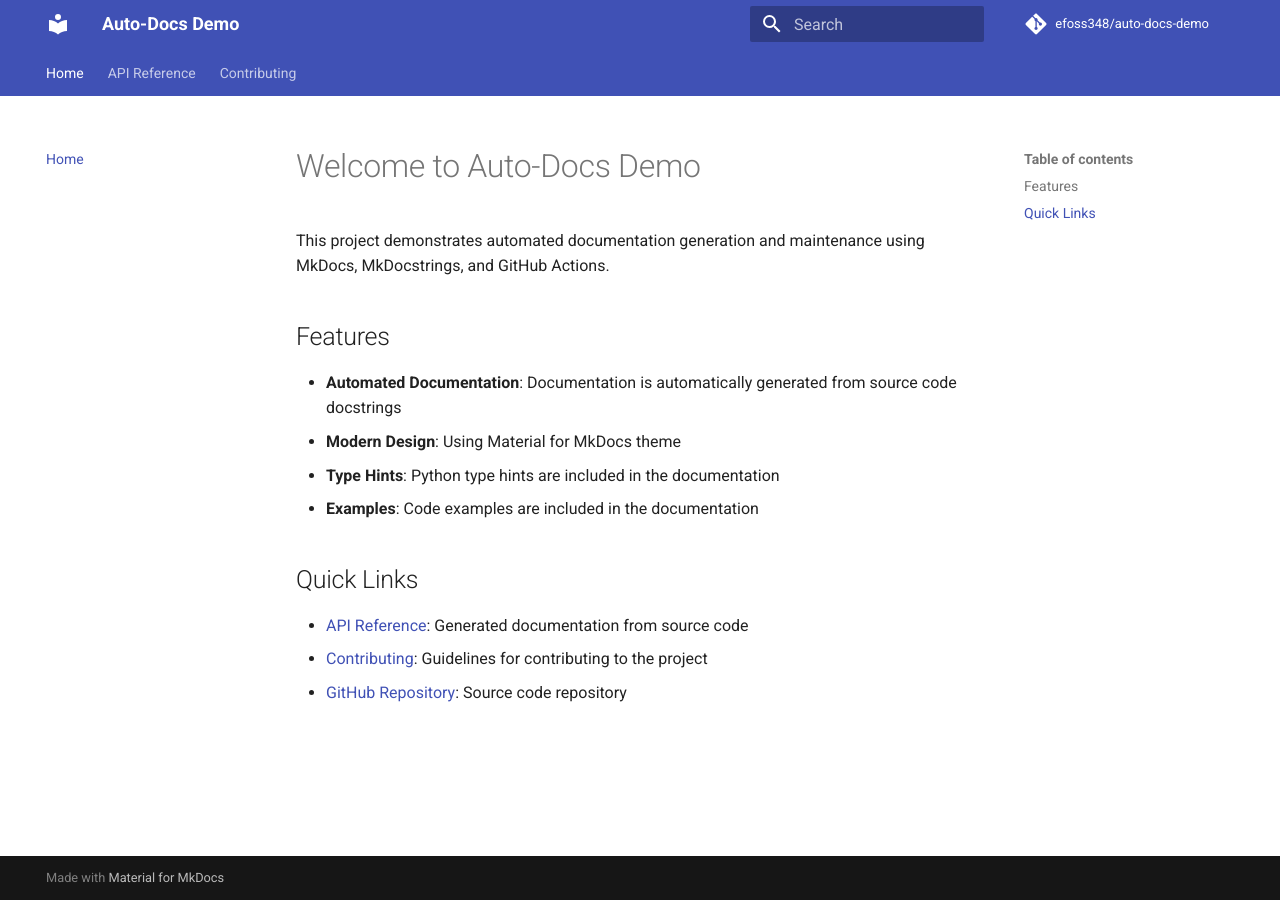
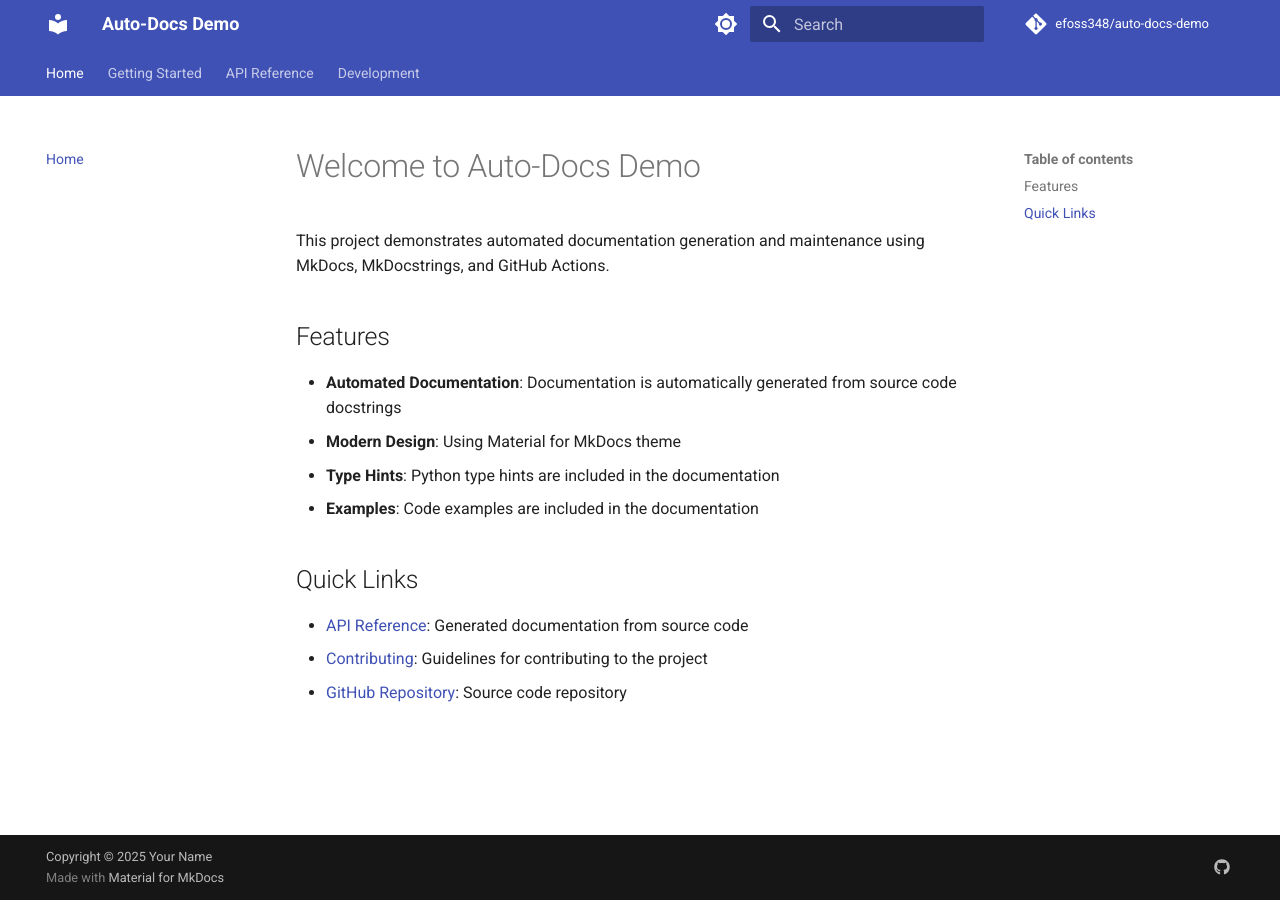
Before and after one commit to efoss348/auto-docs-demo, an MkDocs documentation site: the page built from docs/index.md, in a window 1280 px wide. Built offline with MkDocs 1.6.1 and Material for MkDocs 9.7.7, drawn with Linux system fonts in a browser that asks for light colours; comment, search, counter and statistics services are not loaded.

```diff
--- a/mkdocs.yml
+++ b/mkdocs.yml
@@ -6,6 +6,31 @@ theme:
     - navigation.sections
     - navigation.expand
     - search.highlight
+    - content.code.copy
+  palette:
+    - media: "(prefers-color-scheme: light)"
+      scheme: default
+      primary: indigo
+      accent: indigo
+      toggle:
+        icon: material/brightness-7
+        name: Switch to dark mode
+    - media: "(prefers-color-scheme: dark)"
+      scheme: slate
+      primary: indigo
+      accent: indigo
+      toggle:
+        icon: material/brightness-4
+        name: Switch to light mode
+
+markdown_extensions:
+  - pymdownx.highlight:
+      anchor_linenums: true
+  - pymdownx.inlinehilite
+  - pymdownx.snippets
+  - pymdownx.superfences
+  - admonition
+  - pymdownx.details
 
 plugins:
   - search
@@ -16,11 +41,28 @@ plugins:
           options:
             show_source: true
             show_root_heading: true
+            show_object_full_path: false
+            heading_level: 2
+  - git-revision-date-localized:
+      enable_creation_date: true
 
 nav:
   - Home: index.md
+  - Getting Started:
+    - Installation: installation.md
+    - Examples: examples.md
   - API Reference: api.md
-  - Contributing: contributing.md
+  - Development:
+    - Contributing: contributing.md
+    - Development Guide: development.md
 
 repo_url: https://github.com/efoss348/auto-docs-demo
 repo_name: efoss348/auto-docs-demo
+edit_uri: edit/main/docs/
+
+copyright: Copyright &copy; 2025 Your Name
+
+extra:
+  social:
+    - icon: fontawesome/brands/github
+      link: https://github.com/efoss348/auto-docs-demo
```
